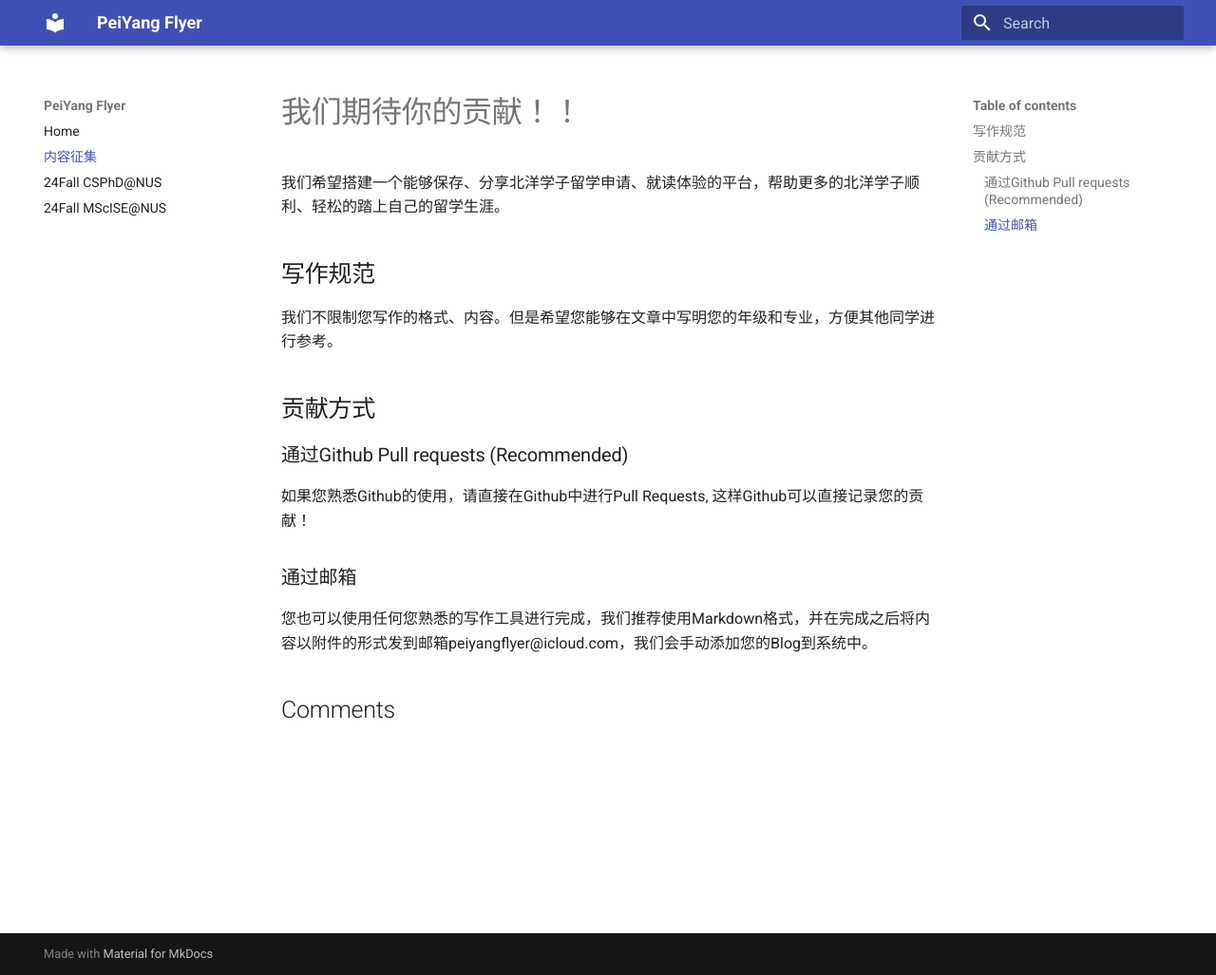
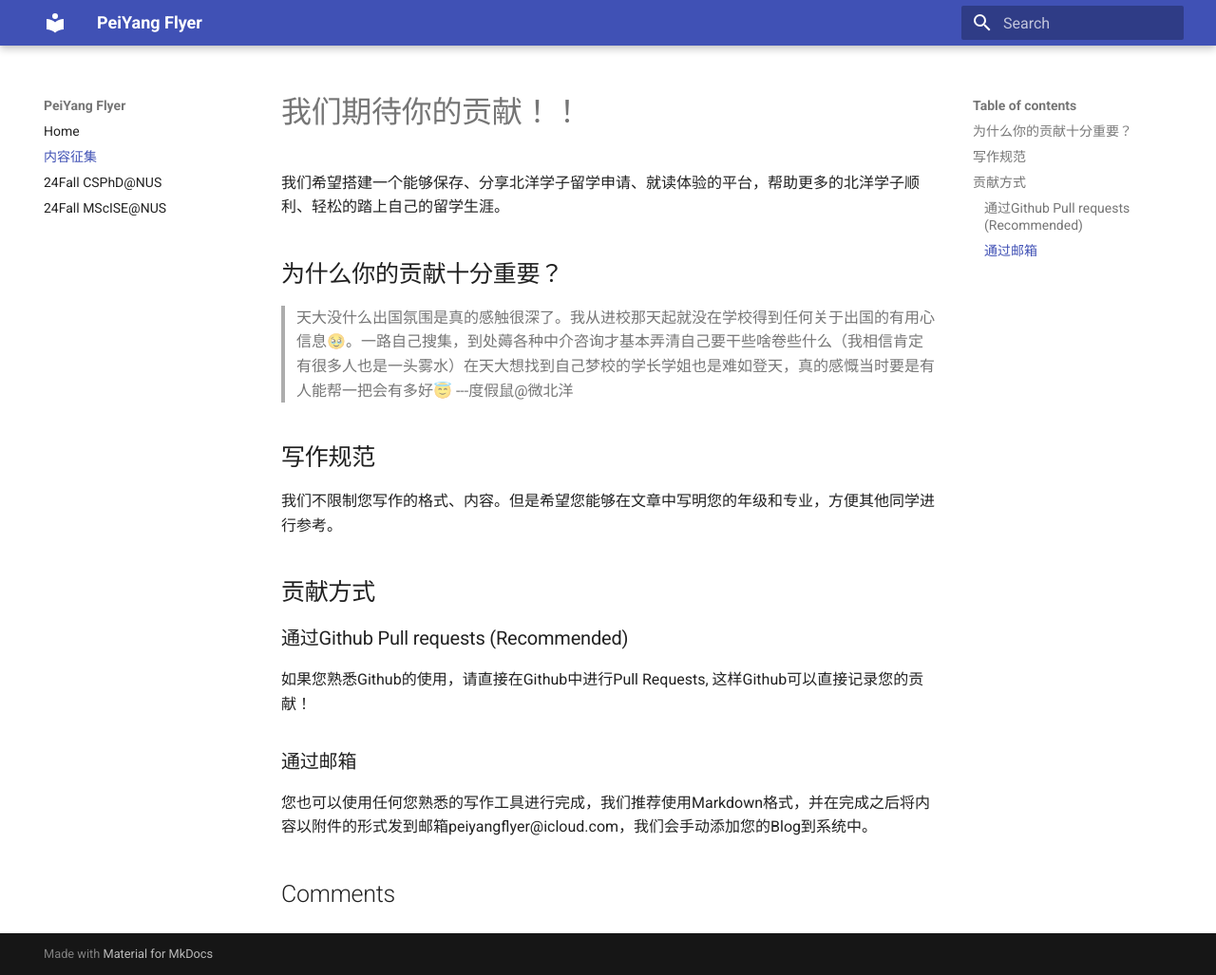
Before and after one commit to bytezzz/peiyangflyer, an MkDocs documentation site: the page built from docs/contribution.md, in a window 1280 px wide and 1027 px high. Shown: the whole window at 95% size. Built offline with MkDocs 1.6.1 and Material for MkDocs 9.7.7, drawn with Linux system fonts in a browser that asks for light colours; comment, search, counter and statistics services are not loaded.

Commit message:
Update contribution.md

```diff
--- a/docs/contribution.md
+++ b/docs/contribution.md
@@ -2,7 +2,9 @@
 
 我们希望搭建一个能够保存、分享北洋学子留学申请、就读体验的平台，帮助更多的北洋学子顺利、轻松的踏上自己的留学生涯。
 
+## 为什么你的贡献十分重要？
 
+> 天大没什么出国氛围是真的感触很深了。我从进校那天起就没在学校得到任何关于出国的有用心信息🥹。一路自己搜集，到处薅各种中介咨询才基本弄清自己要干些啥卷些什么（我相信肯定有很多人也是一头雾水）在天大想找到自己梦校的学长学姐也是难如登天，真的感慨当时要是有人能帮一把会有多好😇 ---度假鼠@微北洋
 
 ## 写作规范
 
```
